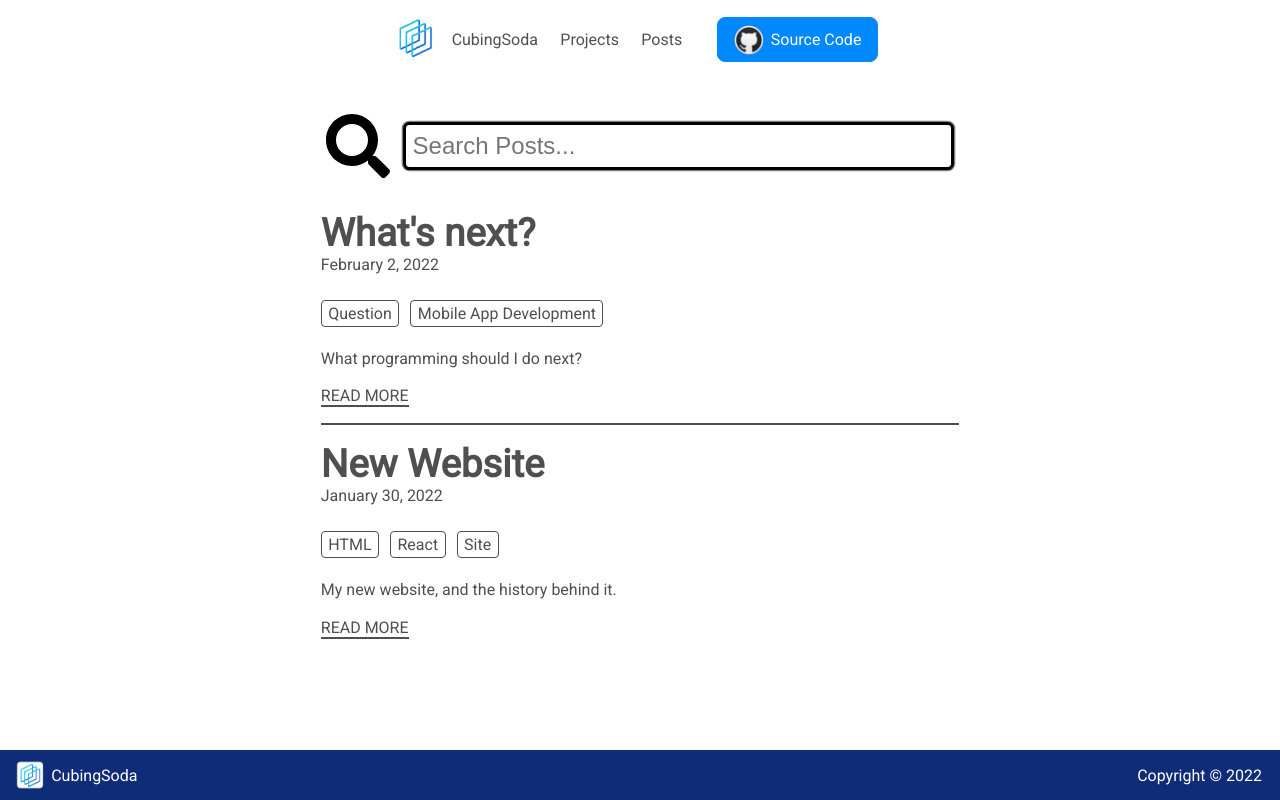
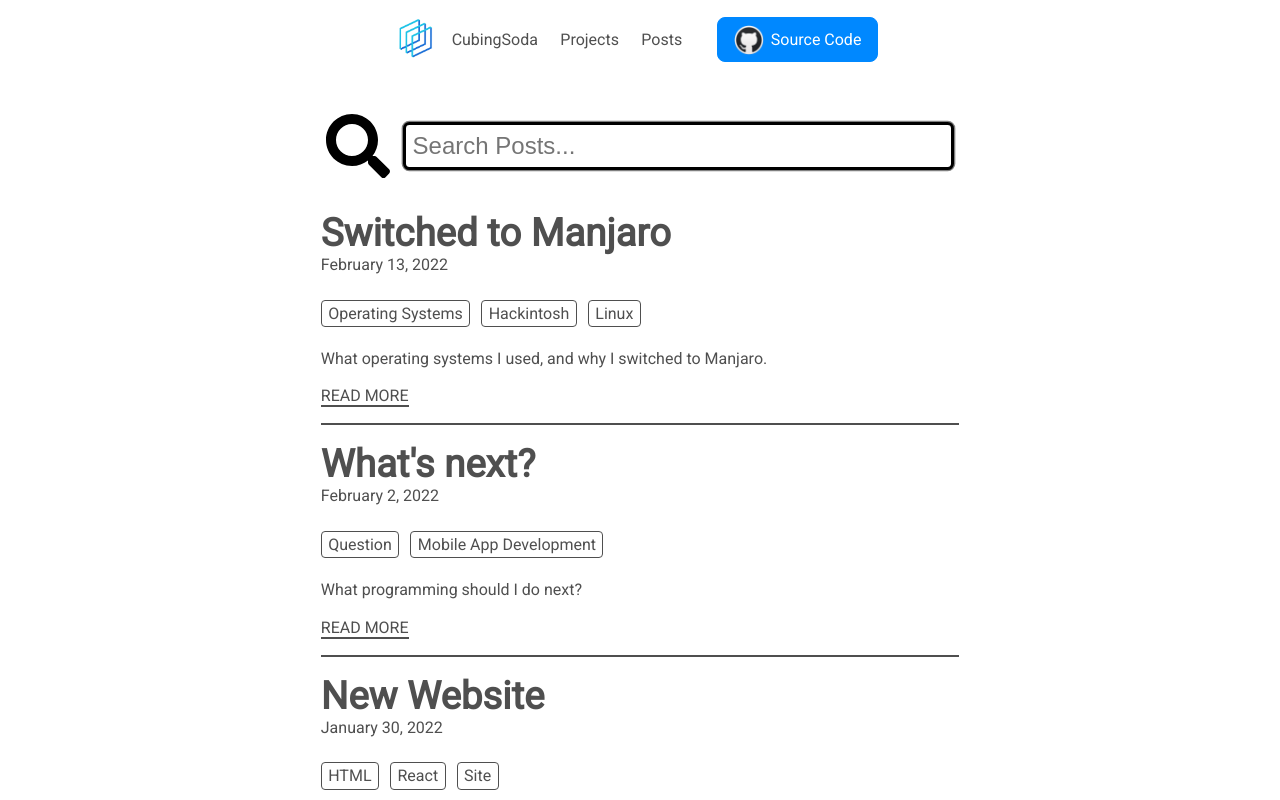
Before and after one commit to henryhuangbc/beta, a Next.js app: page /posts in a window 1280 px wide. Shown: the top 800 px of the page. Built offline with nearby package versions, Linux system fonts and the light colour scheme.

Commit message:
manjaro post

```diff
--- /dev/null
+++ b/lib/posts/switched-to-manjaro.md
@@ -0,0 +1,12 @@
+---
+title: Switched to Manjaro
+desc: What operating systems I used, and why I switched to Manjaro.
+date: February 13, 2022
+tags: [Operating Systems, Hackintosh, Linux]
+---
+
+The laptop I have right now (HP Pavilion x360) had Windows 10 preinstalled, and I used it up until the summer of 2021. That's when I installed Ubuntu using a flash drive. I thought it looked ugly (I didn't know how to customize it at that time), so I switched back to Windows a month later. In November, I got interested in macOS. It looked clean, had a UNIX shell, and had support for iMessage/SMS/FaceTime. I went through [Dortania's OpenCore Install Guide](https://dortania.github.io/OpenCore-Install-Guide/), and after a few attempts, I got it working. However, connecting it to an external monitor was unsettling, Bluetooth didn't work, the WiFi sometimes disconnected, and the webcam didn't work. Everything else felt fine. However, since OpenCore is relatively new, it lagged a lot, and crashed apps several times.
+
+That's why I installed Manjaro, GNOME edition. It took me 2 hours to customize it and make it my own, so I hope I can stay on it as long as possible.
+
+[![Manjaro Desktop](/img/posts-img/manjaro-desktop.png)](/img/posts-img/manjaro-desktop.png)
--- a/lib/posts/whats-next.md
+++ b/lib/posts/whats-next.md
@@ -7,6 +7,6 @@ tags: [Question, Mobile App Development]
 
 Hello again,
 
-I started Python programming in summer 2020, with [AoPS's Introduction to Python Course](https://artofproblemsolving.com/school/course/python1). I learned basic things like variables, functions, data types, etc. A year later, I messed around with the Tkinter library and OOP. I made a [GUI PY to EXE convertor](https://github.com/cubingsoda/py-to-exe). A few months after that, I learned the core concepts of HTML, CSS, and JS. That's when I made the first version of my personal website. I also made a few userscripts and CSS for AoPS Blogs. In November 2021, I learned React.js and Next.js sometime. I saw how useful frameworks are, compared to vanilla JS. Finally, I looked at iOS/Android development a few weeks ago, but it costs money. I don't think paying 99$ a year to maintain an iOS app is worth it (where I am at right now). Even deploying a Chrome extention costs 5$.
+I started Python programming in summer 2020, with [AoPS's Introduction to Python Course](https://artofproblemsolving.com/school/course/python1). I learned basic things like variables, functions, data types, etc. A year later, I messed around with the Tkinter library and OOP. I made a [GUI PY to EXE convertor](https://github.com/cubingsoda/py-to-exe). A few months after that, I learned the core concepts of HTML, CSS, and JS. That's when I made the first version of my personal website. I also made a few userscripts and CSS for AoPS Blogs. In November 2021, I learned React.js and Next.js sometime. I saw how useful frameworks are, compared to vanilla JS. Finally, I looked at iOS/Android development a few weeks ago, but it costs money. I don't think paying 99$ a year to maintain an iOS app is worth it (where I am at right now). Even deploying a Chrome extension costs 5$.
 
 So what should I do? Learn a new framework or a language? Email it to me at <cubingsoda@gmail.com>.
--- a/styles/Posts.module.scss
+++ b/styles/Posts.module.scss
@@ -91,3 +91,9 @@
   padding: 2px;
   font-size: 0.85rem;
 }
+.post img {
+  display: block;
+  margin: 0 auto;
+  width: 40rem;
+  border-radius: 0.6rem;
+}
```
Also changed, not shown: public/img/posts-img/manjaro-desktop.png (added).
